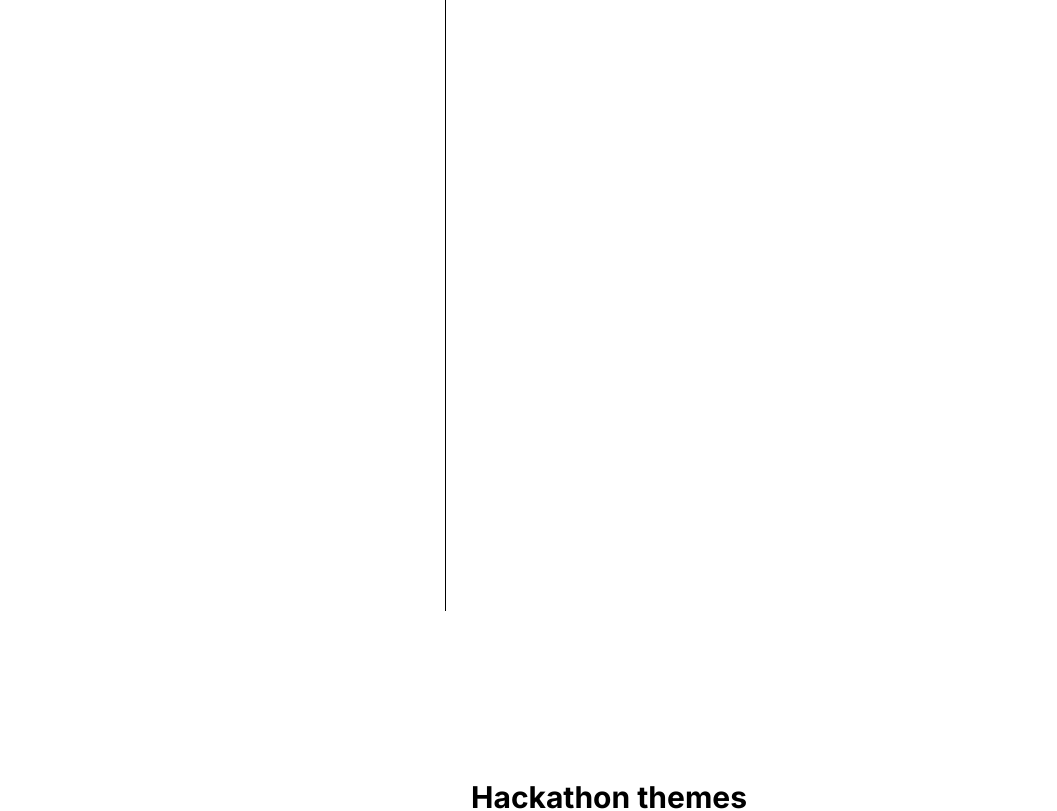
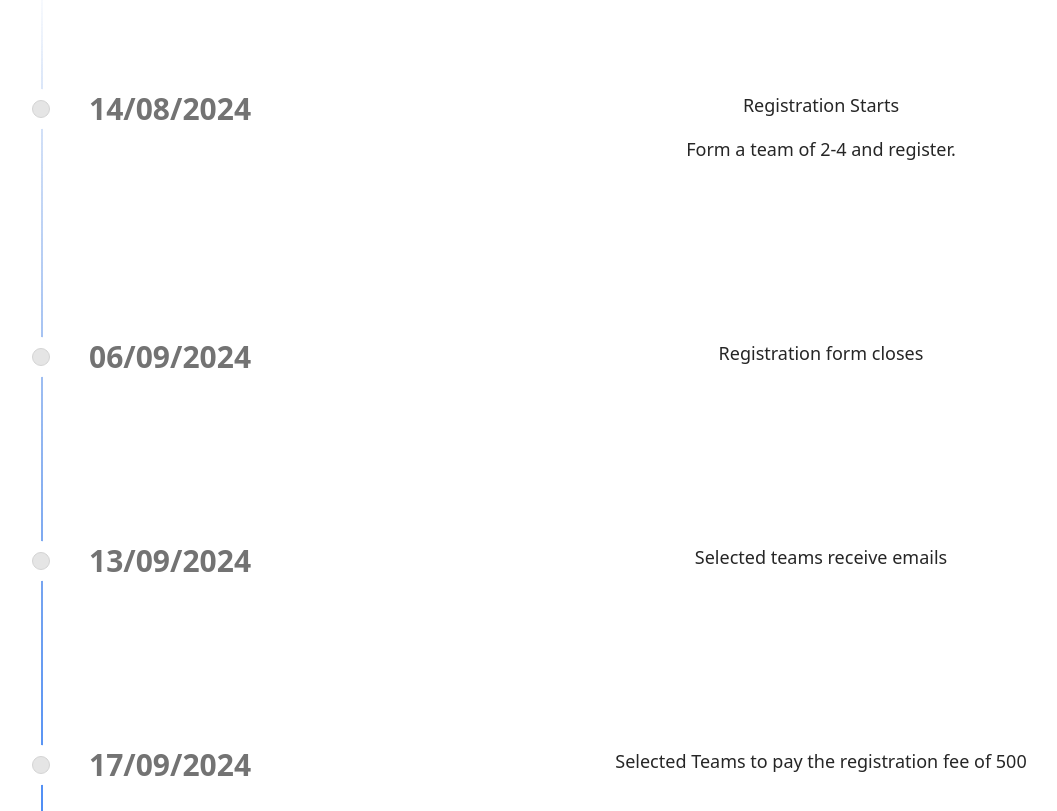
Before and after one commit to IHRD-Ai-Conclave/hackathon_website, a Next.js app in the folder website/: page / in a window 1280 px wide. Shown: the part 1120-1931 px from the top of the page, without its empty margins (31-1088 px from the left). Built offline with nearby package versions, Linux system fonts and the light colour scheme.

Commit message:
new timeline

```diff
--- /dev/null
+++ b/website/src/app/Loaders/Code.jsx
@@ -0,0 +1,55 @@
+"use client";
+import { gsap } from "gsap";
+import { useEffect, useRef } from "react";
+import { FaLessThan,FaGreaterThan } from "react-icons/fa";
+
+export default function Code() {
+  const box1 = useRef(null);
+  const box2 = useRef(null);
+  const boxm = useRef(null);
+
+  useEffect(() => {
+    // GSAP expects numeric values for opacity and duration
+    gsap.fromTo(box1.current, { width: '50vw' }, { width: '0vw', duration: 2,delay:1});
+    gsap.fromTo(boxm.current, { width: '0vw' }, { width: '100vw', duration: 2,delay:1 });
+    gsap.fromTo(box2.current, { width: '50vw' }, { width: '0vw', duration: 2 ,delay:1});
+  }, []);
+
+  return (
+    <div     style={{
+        position: 'fixed',
+        top: 0,
+        left: 0,
+        width: '100vw',
+        height: '100vh',
+        backgroundColor: 'transparent', // Full-screen overlay
+        zIndex: 9999, // Ensure it sits above everything
+        display: 'flex',
+        justifyContent: 'center',
+        alignItems: 'center',
+      }}>
+      <div style={{ display: "flex", width: "100vw", height: "100vh" }}>
+        {/* Left red box */}
+        <div
+          ref={box1}
+          style={{ width:'50vw',height: "100vh", backgroundColor: "whitesmoke", display: 'flex', justifyContent: 'end', alignItems: 'center' }}
+        >
+          <FaLessThan size={100} color="blue" />
+        </div>
+
+        {/* Middle box */}
+        <div ref={boxm} style={{ height: '100vh', backgroundColor:'transparent',opacity:'0' }}>
+        </div>
+
+        {/* Right blue box */}
+        <div
+          ref={box2}
+          style={{ width:'50vw',display:'flex', height: "100vh", backgroundColor: "whitesmoke", justifyContent: 'begin', alignItems: 'center' }}
+        >
+          <FaGreaterThan size={100} color="blue"/>
+
+        </div>
+      </div>
+    </div>
+  );
+}
--- /dev/null
+++ b/website/src/app/components/ui/timeline.jsx
@@ -0,0 +1,80 @@
+"use client";;
+import { useScroll, useTransform, motion } from "framer-motion";
+import React, { useEffect, useRef, useState } from "react";
+
+export const Timeline = ({
+  data
+}) => {
+  const ref = useRef(null);
+  const containerRef = useRef(null);
+  const [height, setHeight] = useState(0);
+
+  useEffect(() => {
+    if (ref.current) {
+      const rect = ref.current.getBoundingClientRect();
+      setHeight(rect.height);
+    }
+  }, [ref]);
+
+  const { scrollYProgress } = useScroll({
+    target: containerRef,
+    offset: ["start 10%", "end 50%"],
+  });
+
+  const heightTransform = useTransform(scrollYProgress, [0, 1], [0, height]);
+  const opacityTransform = useTransform(scrollYProgress, [0, 0.1], [0, 1]);
+
+  return (
+    (<div
+      className="w-full bg-white dark:bg-neutral-950 font-sans md:px-10"
+      ref={containerRef}>
+      <div className="max-w-7xl mx-auto py-20 px-4 md:px-8 lg:px-10 justify-center w-full align-middle">
+        <h2 className="text-lg md:text-4xl mb-4 text-black dark:text-white max-w-4xl align-middle">
+          Hackathon Timeline
+        </h2>
+
+
+
+
+      </div>
+      <div ref={ref} className="relative max-w-7xl mx-auto pb-20">
+        {data.map((item, index) => (
+          <div key={index} className="flex justify-start pt-10 md:pt-40 md:gap-10">
+            <div
+              className="sticky flex flex-col md:flex-row z-40 items-center top-40 self-start max-w-xs lg:max-w-sm md:w-full">
+              <div
+                className="h-10 absolute left-3 md:left-3 w-10 rounded-full bg-white dark:bg-black flex items-center justify-center">
+                <div
+                  className="h-4 w-4 rounded-full bg-neutral-200 dark:bg-neutral-800 border border-neutral-300 dark:border-neutral-700 p-2" />
+              </div>
+              <h3
+                className="hidden md:block text-xl md:pl-20 md:text-3xl font-bold text-neutral-500 dark:text-neutral-500 ">
+                {item.title}
+              </h3>
+            </div>
+
+            <div className="relative pl-20 pr-4 md:pl-4 w-full">
+              <h3
+                className="md:hidden block text-2xl mb-4 text-left font-bold text-neutral-500 dark:text-neutral-500">
+                {item.title}
+              </h3>
+              {item.content}{" "}
+            </div>
+          </div>
+        ))}
+        <div
+          style={{
+            height: height + "px",
+          }}
+          className="absolute md:left-8 left-8 top-0 overflow-hidden w-[2px] bg-[linear-gradient(to_bottom,var(--tw-gradient-stops))] from-transparent from-[0%] via-neutral-200 dark:via-neutral-700 to-transparent to-[99%]  [mask-image:linear-gradient(to_bottom,transparent_0%,black_10%,black_90%,transparent_100%)] ">
+          <motion.div
+            style={{
+              height: heightTransform,
+              opacity: opacityTransform,
+            }}
+            className="absolute inset-x-0 top-0  w-[2px] bg-gradient-to-t from-purple-500 via-blue-500 to-transparent from-[0%] via-[10%] rounded-full" />
+        </div>
+      </div>
+    </div>)
+  );
+};
--- a/website/src/app/page.js
+++ b/website/src/app/page.js
@@ -1,7 +1,7 @@
 "use client"
 import Image from 'next/image';
 import AnimatedText from './component/Animatedtext';
-import Timeline2 from "./timeline/Timeline2"
+import Timeline3 from "./timeline/Timeline3"
 //import Timeline from "./timeline/Timeline"
 import Prizes from "./prize/Prizes"
 import Theme from "./themes/Theme"
@@ -11,11 +11,13 @@
 import Footer from './component/Footer'
 import Infinite from'./component/Infinite'
 import Link from 'next/link';
+import Code from'./Loaders/Code'
 export default function Home() {
   const words = ["Journey", "Adventure", "Challenge", "Event"];
 
   return (
     <div className="flex flex-col">
+
         <div className="w-full dark:bg-black bg-white relative flex flex-col items-center justify-center">
   {/* Radial gradient for the container to give a faded look */}
   <div className="absolute pointer-events-none inset-0 flex items-center justify-center dark:bg-black bg-white [mask-image:radial-gradient(ellipse_at_center,_rgba(0,0,0,0.5),transparent)]"></div>
@@ -35,8 +37,7 @@
   className="w-full md:w-1/2 p-8 md:p-16 md:pl-32"
 >
   <h1 className="text-3xl md:text-5xl font-semibold mb-4">Join the</h1>
-  <h1 className="text-3xl md:text-5xl font-semibold mb-4">Gen AI</h1>
-  <h1 className="text-3xl md:text-5xl font-semibold mb-4">Conclave</h1>
+  <h1 className="text-3xl md:text-5xl font-semibold mb-4"> AI Samasya</h1>
   <h1 className="text-3xl md:text-5xl font-semibold mb-4">Hackathon</h1>
   <div className="mt-4 flex items-center">
     <h1 className="text-3xl md:text-5xl font-semibold mr-4">to</h1>
@@ -81,16 +82,16 @@
   <div className="flex justify-center text-center">
     <h2 className="text-2xl font-light">We partnered with events like</h2>
   </div>
-  <div className="flex w-1/2 justify-between items-center text-center mt-4 gap-10">
-    <Image src={'/ieee.png'} alt='nsdc' width={200} height={200} />
-    <Image src={'/logo-final.png'} alt='ieee' width={200} height={200} />
-    <Image src={'/ihrd.jpg'} alt='ihrd' width={200} height={200} />
-  </div>
+  <div className="flex flex-col md:flex-row w-full md:w-1/2 justify-between items-center text-center mt-4 gap-10">
+  <Image src={'/ieee.png'} alt='ieee' width={200} height={200} />
+  <Image src={'/logo-final.png'} alt='nsdc' width={200} height={200} />
+  <Image src={'/ihrd.jpg'} alt='ihrd' width={200} height={200} />
+</div>
 </div>
 
 </div>
 
-      <Timeline2/>
+      <Timeline3/>
      <Infinite>
 
 
--- /dev/null
+++ b/website/src/app/timeline/Timeline3.jsx
@@ -0,0 +1,80 @@
+import Image from "next/image";
+import React from "react";
+import { Timeline } from '../components/ui/timeline'
+
+export default function TimelineDemo() {
+  const data = [
+    {
+      title: "14/08/2024",
+      content: (
+        <div className="flex flex-col items-center">
+          <p className="text-neutral-800 dark:text-neutral-200 text-base md:text-lg font-normal mb-4 text-center">
+            Registration Starts
+          </p>
+          <p className="text-neutral-800 dark:text-neutral-200 text-base md:text-lg font-normal mb-4 text-center">
+            Form a team of 2-4 and register.
+          </p>
+        </div>
+      ),
+    },
+    {
+      title: "06/09/2024",
+      content: (
+        <div className="flex flex-col items-center">
+          <p className="text-neutral-800 dark:text-neutral-200 text-base md:text-lg font-normal mb-4 text-center">
+            Registration form closes
+          </p>
+        </div>
+      ),
+    },
+    {
+      title: "13/09/2024",
+      content: (
+        <div className="flex flex-col items-center">
+          <p className="text-neutral-800 dark:text-neutral-200 text-base md:text-lg font-normal mb-4 text-center">
+            Selected teams receive emails
+          </p>
+        </div>
+      ),
+    },
+    {
+      title: "17/09/2024",
+      content: (
+        <div className="flex flex-col items-center">
+          <p className="text-neutral-800 dark:text-neutral-200 text-base md:text-lg font-normal mb-4 text-center">
+            Selected Teams to pay the registration fee of 500
+          </p>
+        </div>
+      ),
+    },
+    {
+      title: "09/10/2024",
+      content: (
+        <div className="flex flex-col items-center">
+          <p className="text-neutral-800 dark:text-neutral-200 text-base md:text-lg font-normal mb-4 text-center">
+            Hackathon begins
+          </p>
+        </div>
+      ),
+    },
+    {
+      title: "10/10/2024",
+      content: (
+        <div className="flex flex-col items-center">
+          <p className="text-neutral-800 dark:text-neutral-200 text-base md:text-lg font-normal mb-4 text-center">
+            Hackathon ends
+          </p>
+          <p className="text-neutral-800 dark:text-neutral-200 text-base md:text-lg font-normal mb-4 text-center">
+            Winners announced
+          </p>
+        </div>
+      ),
+    },
+  ];
+
+  return (
+    <div className="w-full overflow-hidden">
+      <Timeline data={data} />
+    </div>
+  );
+}
```
Also changed, not shown: website/src/app/component/Collapsable.jsx (line endings or trailing spaces).
